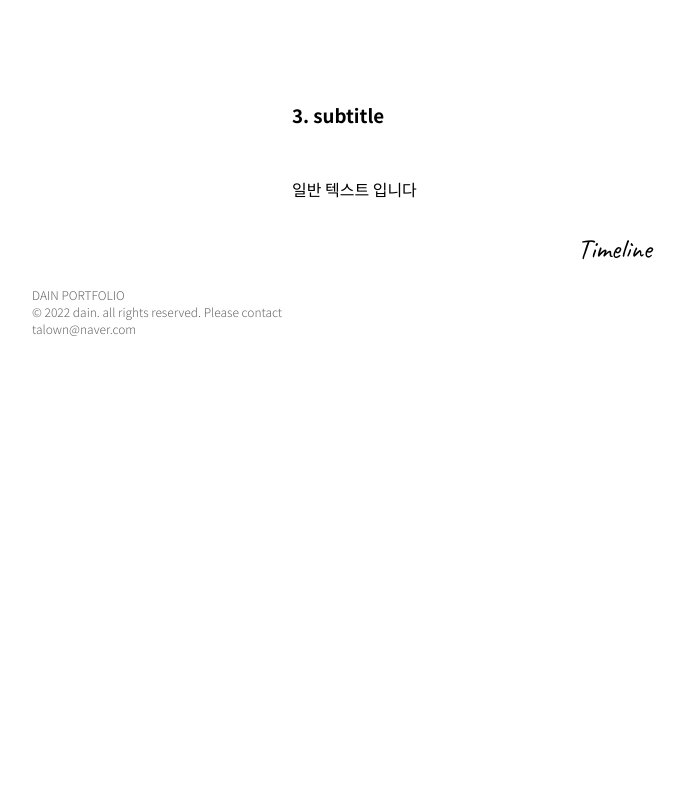
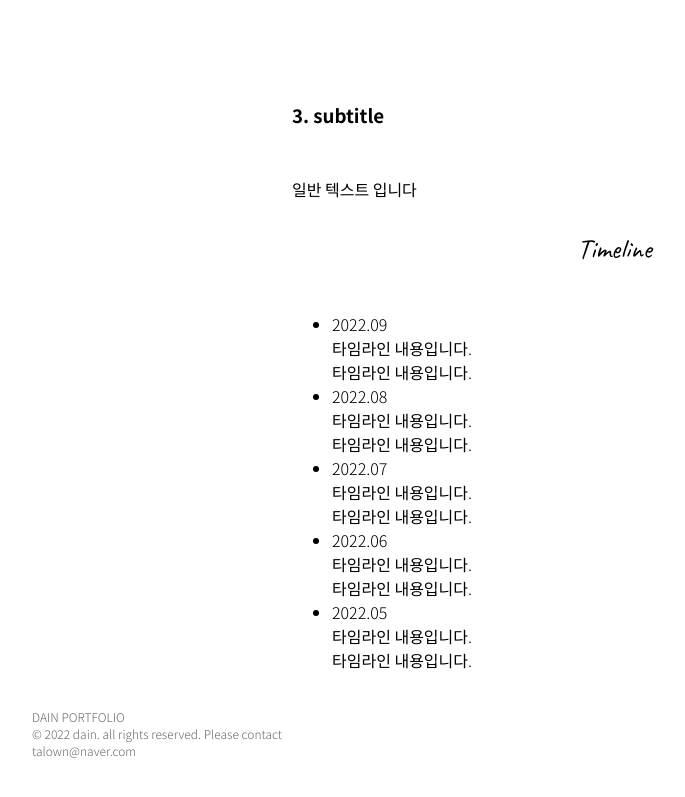
Before and after one commit to da-in/resume, a React (Create React App) app: page / in a window 1280 px wide. Shown: the part 1947-2744 px from the top of the page, without its empty margins (224-909 px from the left). Before the commit the page ends 2344 px from the top, so only its background shows below. Built offline with nearby package versions, Linux system fonts and the light colour scheme.

Commit message:
:sparkles: Timeline Section
Timeline Section #3

```diff
--- /dev/null
+++ b/src/markdown/timeline.md
@@ -0,0 +1,19 @@
+-   2022.09
+    타임라인 내용입니다.
+    타임라인 내용입니다.
+
+-   2022.08
+     타임라인 내용입니다.
+     타임라인 내용입니다.
+
+-   2022.07
+    타임라인 내용입니다.
+    타임라인 내용입니다.
+
+-   2022.06
+    타임라인 내용입니다.
+    타임라인 내용입니다.
+
+-   2022.05
+    타임라인 내용입니다.
+    타임라인 내용입니다.
--- a/src/section/Project.js
+++ b/src/section/Project.js
@@ -5,13 +5,11 @@ import SectionTitle from '../components/SectionTitle';
 function Project() {
     const markdown = require('../markdown/project.md');
     const [project, setProject] = useState('');
-
     fetch(markdown)
         .then((response) => {
             return response.text();
         })
         .then((text) => setProject(text));
-
     return (
         <>
             <SectionTitle>Project</SectionTitle>
--- a/src/section/Timeline.js
+++ b/src/section/Timeline.js
@@ -1,9 +1,19 @@
-import React from 'react';
+import React, { useState } from 'react';
+import MarkdownRenderer from '../components/MarkdownRenderer';
 import SectionTitle from '../components/SectionTitle';
+
 function Timeline() {
+    const markdown = require('../markdown/timeline.md');
+    const [project, setProject] = useState('');
+    fetch(markdown)
+        .then((response) => {
+            return response.text();
+        })
+        .then((text) => setProject(text));
     return (
         <>
             <SectionTitle>Timeline</SectionTitle>
+            <MarkdownRenderer>{project}</MarkdownRenderer>
         </>
     );
 }
```
